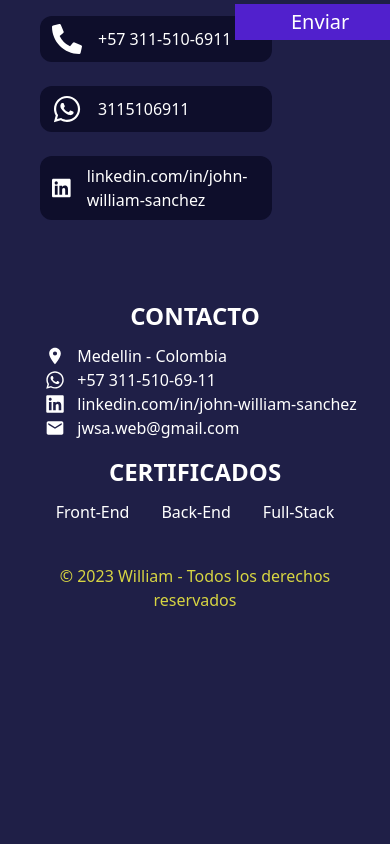
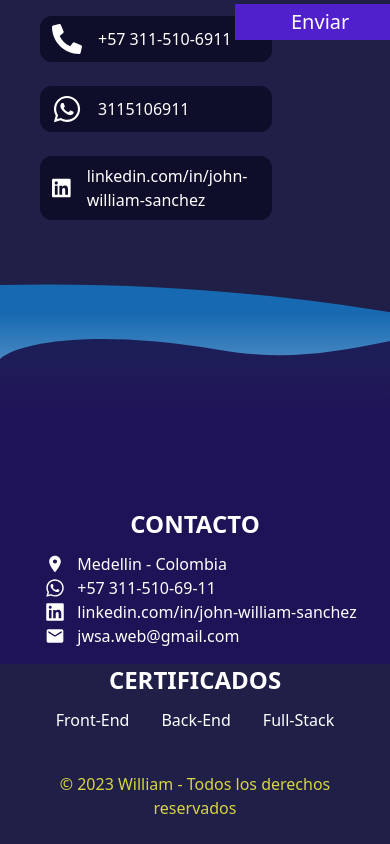
Before and after one commit to jwilliam96/portafolioWeb, a Next.js app: page / in a window 390 px wide. Shown: the part 8174-9018 px from the top of the page. Before the commit the page ends 8810 px from the top, so only its background shows below. Built offline with nearby package versions, Linux system fonts and the light colour scheme.

Commit message:
component footer

```diff
--- a/src/app/globals.css
+++ b/src/app/globals.css
@@ -15,6 +15,12 @@
   .clip-project-ola-moradaTwo {
     clip-path: url(#wave3);
   }
+  .clip-footer-ola-azul {
+    clip-path: url(#footer1);
+  }
+  .clip-footer-ola-azul-oscuro {
+    clip-path: url(#footer2);
+  }
 }
 
 @theme {
--- a/src/components/footer/footer.tsx
+++ b/src/components/footer/footer.tsx
@@ -2,11 +2,21 @@
 import Link from "next/link";
 import { FaLinkedin, FaWhatsapp } from "react-icons/fa";
 import { MdEmail, MdLocationOn } from "react-icons/md";
+import { SvgOlaAzul } from "./svg/svg-ola-azul";
+import SvgOlaAzulOscuro from "./svg/svg-ola-azul-oscuro";
 
 export function Footer() {
     return (
-        <footer className="text-white" id="footer">
-            <article className="md:flex place-content-evenly ">
+        <footer className="text-white relative" id="footer">
+
+            <div className="absolute w-full overflow-hidden clip-footer-ola-azul z-[-1] top-0 h-[250px] block bg-linear-[#176ab1_11.94%,#cbd8f1_80.98%] lg:scale-150 lg:-left-1">
+                <SvgOlaAzul />
+            </div>
+            <div className="absolute w-full -z-1 overflow-hidden clip-footer-ola-azul-oscuro top-[30px] h-[350px] bg-linear-[#130c3ecc_0%,#1e1357_28%] lg:scale-150 lg:-left-1 lg:top-34">
+                <SvgOlaAzulOscuro />
+            </div>
+
+            <article className="md:flex place-content-evenly pt-52">
                 <section className="py-4 ">
                     <h3 className="text-center text-2xl font-bold pb-3">
                         CONTACTO
--- /dev/null
+++ b/src/components/footer/svg/svg-ola-azul-oscuro.tsx
@@ -0,0 +1,6 @@
+
+export default function SvgOlaAzulOscuro() {
+    return (
+        <svg className="w-full" width="1440" height="699" viewBox="0 0 1440 699" fill="none" xmlns="http://www.w3.org/2000/svg"><defs><clipPath id="footer2"><path d="M779 21C682.673 -34.6485 598 40.7563 508 21.0002C418 1.24407 348 58.0011 220 36.0005C92 14 17 29.0005 9.99191e-08 44.9611C9.98018e-08 131.031 1.2729e-06 571.443 1.2729e-06 571.443L1611.5 571.443L1611.5 55C1611.5 55 1484 55.0005 1417 36.0005C1350 17.0005 1323.29 56.1967 1117 36.0005C910.71 15.8043 828.959 49.8618 779 21Z" fill="url(#paint0_linear)"></path></clipPath></defs></svg>
+    )
+}
--- /dev/null
+++ b/src/components/footer/svg/svg-ola-azul.tsx
@@ -0,0 +1,6 @@
+
+export function SvgOlaAzul() {
+    return (
+        <svg width="1440" height="699" viewBox="0 0 1440 699" fill="none" xmlns="http://www.w3.org/2000/svg"><defs><clipPath id="footer1"><path d="M1357.5 177.563C1261 203.563 1267.5 135.27 1086 122C904.5 108.73 834.5 159 714 112C593.5 65 315 -11.0002 -31 1.99983C-31 88.8218 -31 663.999 -31 663.999L1472.86 663.999L1472.86 177.563C1472.86 177.563 1454 151.563 1357.5 177.563Z" fill="url(#paint0_linear)"></path></clipPath></defs></svg>
+    )
+}
--- a/src/components/projects/ui/card-project.tsx
+++ b/src/components/projects/ui/card-project.tsx
@@ -41,17 +41,17 @@ export function CardProject({ className, title, url, reverse, urlDesktop, urlMob
             {/* DESKTOP CARD  */}
             <div className={`gap-4 ${reverse && "order-1"} hidden md:flex`}>
                 <figure className="flex items-center">
-                    <Image priority className="w-[360px] h-auto fill-white drop-shadow-2xl drop-shadow-white/50" src={urlDesktop ?? ""} alt="img" width={1280} height={719} />
+                    <Image priority className="w-[460px] h-auto fill-white drop-shadow-2xl drop-shadow-white/20" src={urlDesktop ?? ""} alt="img" width={1280} height={719} />
                 </figure>
                 <figure className="flex items-center">
-                    <Image className="w-[160px] h-auto fill-white drop-shadow-2xl drop-shadow-white/40" src={urlMobile ?? ""} alt="img}" width={504} height={917} />
+                    <Image className="w-[130px] h-auto fill-white drop-shadow-2xl drop-shadow-white/20" src={urlMobile ?? ""} alt="img}" width={504} height={917} />
                 </figure>
 
             </div>
 
 
             {/* DESCRIPTION  */}
-            <div className="hidden md:block max-w-[470px] mx-auto px-10 py-6 rounded-3xl border border-gray-600 bg-[#19184d]">
+            <div className="hidden md:block max-w-[490px] mx-auto px-10 py-6 rounded-3xl border border-gray-600 bg-[#18173e]">
                 <p className="text-[#ffffffb3] mb-4">{rol}</p>
                 <h3 className=" text-3xl mb-4 font-bold text-white lg:text-4xl">{title}</h3>
                 <p className="text-white">Lorem, ipsum dolor sit amet consectetur adipisicing elit. Illo impedit quod excepturi itaque enim non adipisci unde natus molestias sapiente, consequuntur pariatur, quia, praesentium voluptas veniam reiciendis fugiat dolore necessitatibus.</p>
```
